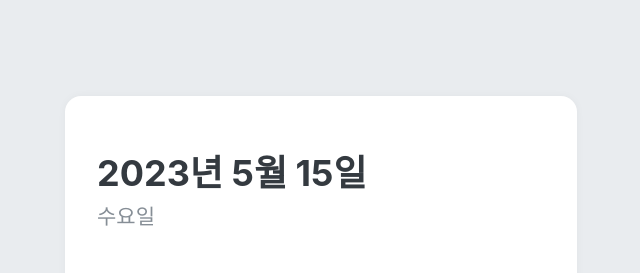
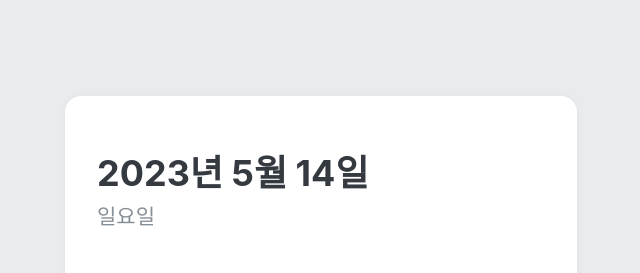
Before and after one commit to xogustlnx/make_TodoList, a React (Create React App) app: page / in a window 1280 px wide. Shown: the top 273 px of the page, without its empty margins (319-959 px from the left). Built offline with nearby package versions, Linux system fonts and the light colour scheme.

Commit message:
implement TodoHead

```diff
--- a/src/components/TodoHead.js
+++ b/src/components/TodoHead.js
@@ -33,10 +33,18 @@
   const todos = useTodoState();
   const undoneTasks = todos.filter((todo) => !todo.done);
 
+  const today = new Date();
+  const dateString = today.toLocaleDateString("ko-KR", {
+    year: "numeric",
+    month: "long",
+    day: "numeric",
+  });
+  const dayname = today.toLocaleDateString("ko-KR", { weekday: "long" });
+
   return (
     <TodoHeadBlock>
-      <h1>2023년 5월 15일</h1>
-      <div className="day">수요일</div>
+      <h1>{dateString}</h1>
+      <div className="day">{dayname}</div>
       <div className="tasks-left">할 일 {undoneTasks.length}개 남음</div>
     </TodoHeadBlock>
   );
```
